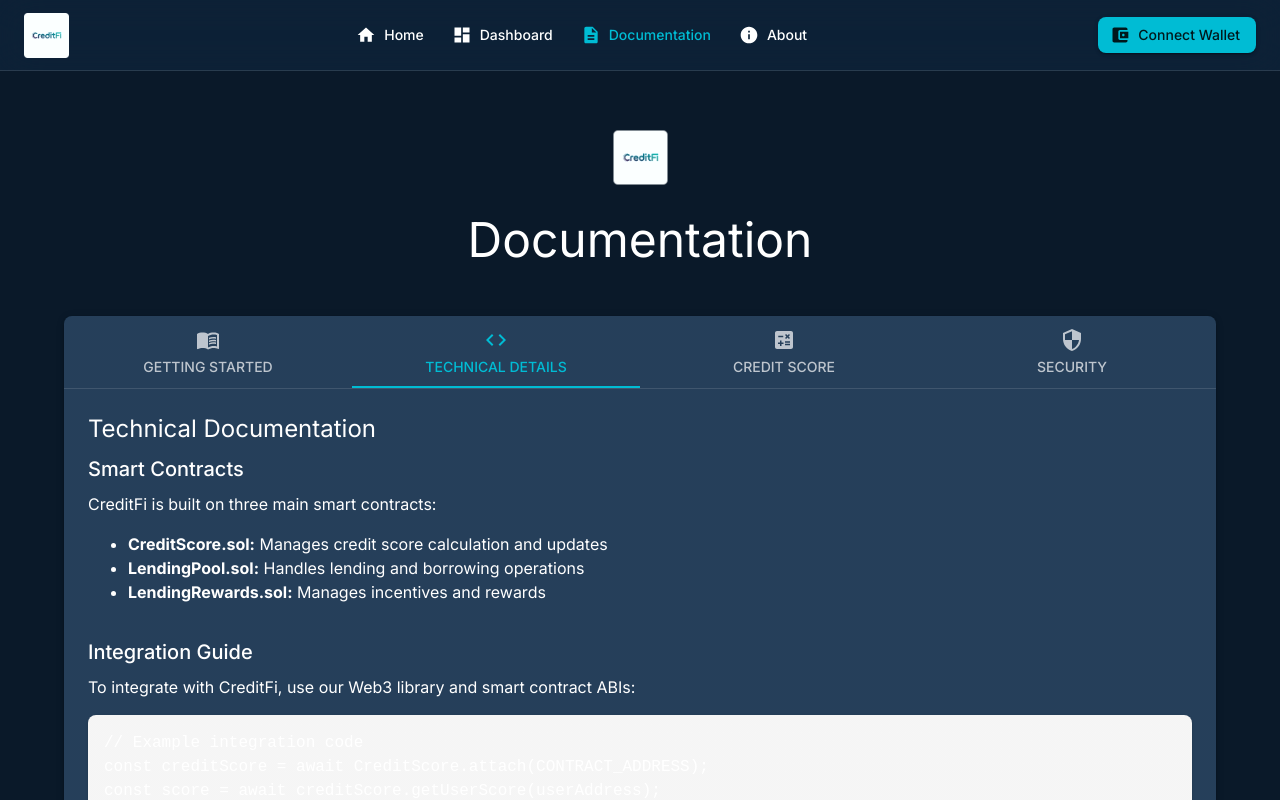
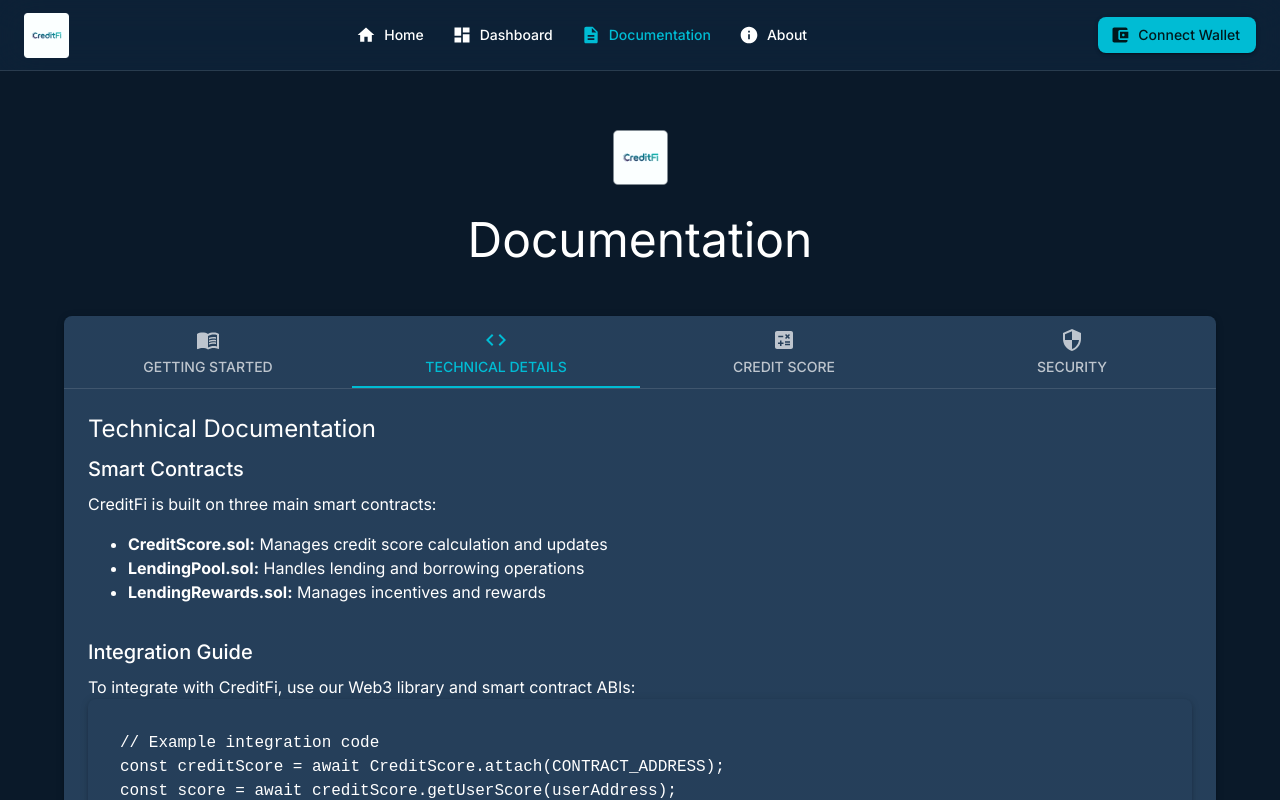
Before and after one commit to alefly28/CreditFi, a React (Create React App) app in the folder creditfi-frontend/: page /docs in a window 1280 px wide. Both pictures are taken after a click on the tab "TECHNICAL DETAILS". Shown: the top 800 px of the page. Built offline with nearby package versions, Linux system fonts and the light colour scheme; what @web3-react/core would draw is missing.

Commit message:
Update Documentation.js

```diff
--- a/creditfi-frontend/src/pages/Documentation.js
+++ b/creditfi-frontend/src/pages/Documentation.js
@@ -101,7 +101,7 @@ const Documentation = () => {
             <Typography variant="body1">
               To integrate with CreditFi, use our Web3 library and smart contract ABIs:
             </Typography>
-            <Paper sx={{ p: 2, bgcolor: theme.palette.grey[100], my: 2 }}>
+             <Paper elevation={3} sx={{ p: 4, mb: 8 }}>
               <pre style={{ margin: 0, overflow: 'auto' }}>
 {`// Example integration code
 const creditScore = await CreditScore.attach(CONTRACT_ADDRESS);
```
